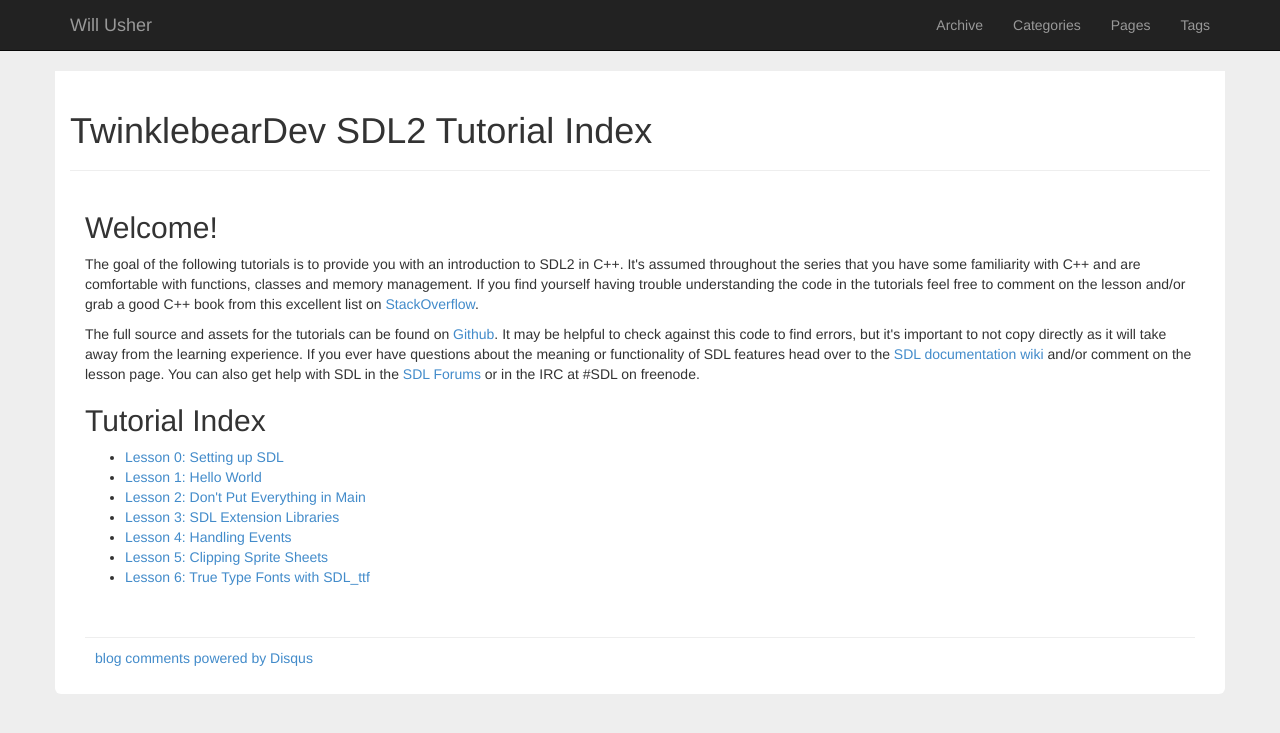
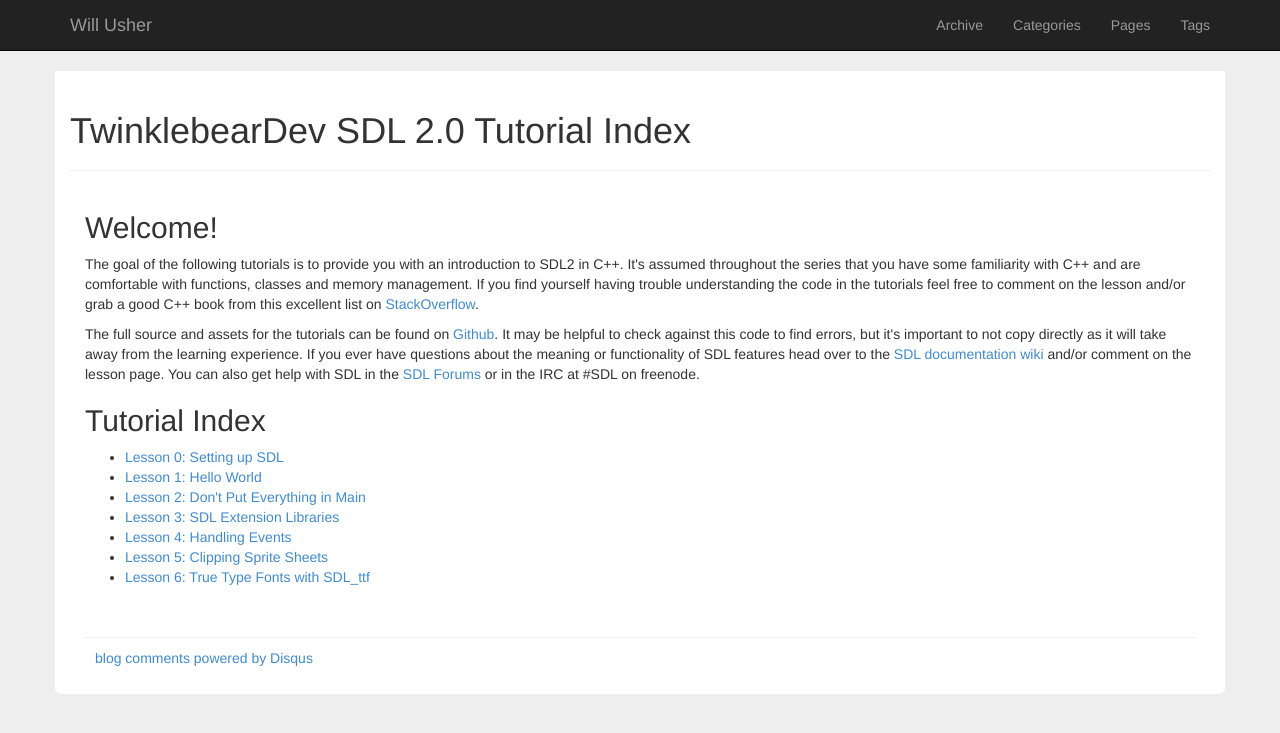
Before and after one commit to Twinklebear/Twinklebear.github.io, a Jekyll site: the page built from pages/sdl2/index.html, in a window 1280 px wide. Shown: the top 733 px of the page. Built offline with Jekyll 4.4.1, drawn with Linux system fonts in a browser that asks for light colours; nearby versions of some CDN libraries; comment, search, counter and statistics services are not loaded.

Commit message:
Match title to the old title

```diff
--- a/pages/sdl2/index.html
+++ b/pages/sdl2/index.html
@@ -1,6 +1,6 @@
 ---
 layout: page
-title: "TwinklebearDev SDL2 Tutorial Index"
+title: "TwinklebearDev SDL 2.0 Tutorial Index"
 description: ""
 ---
 {% include JB/setup %}
```
